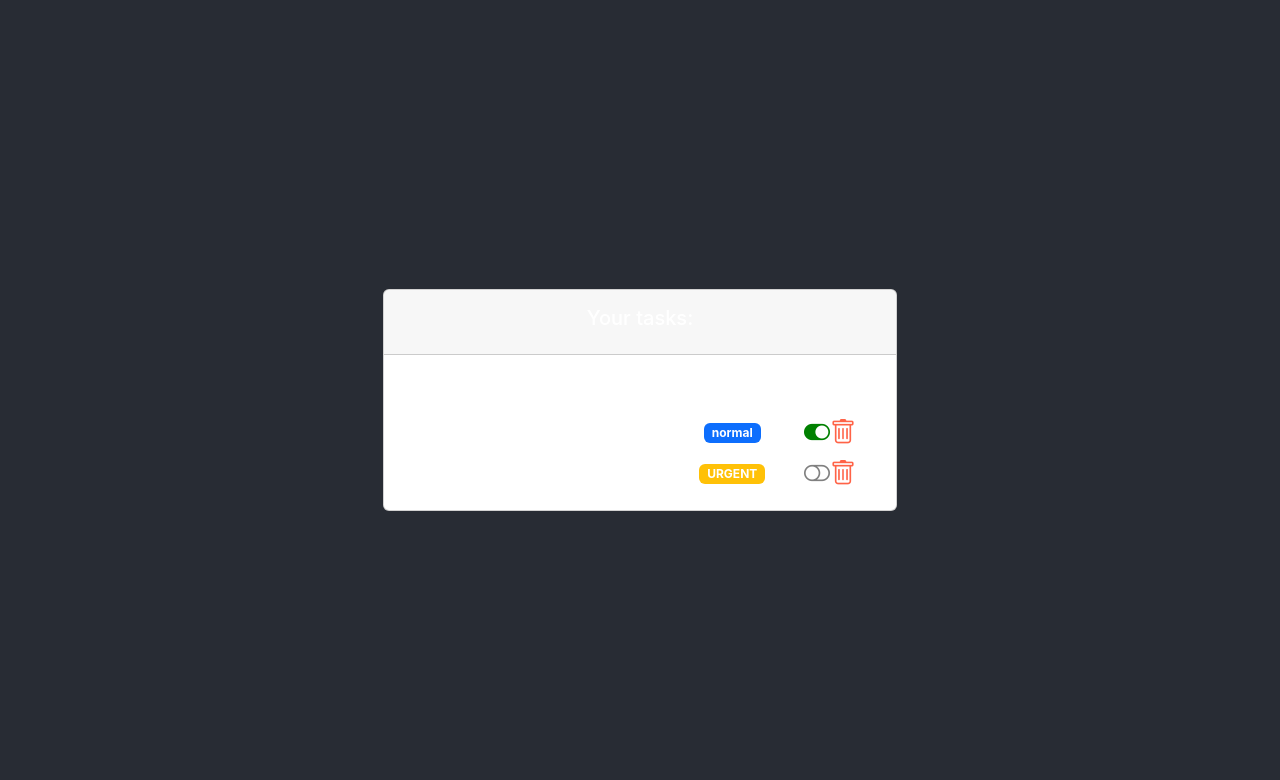
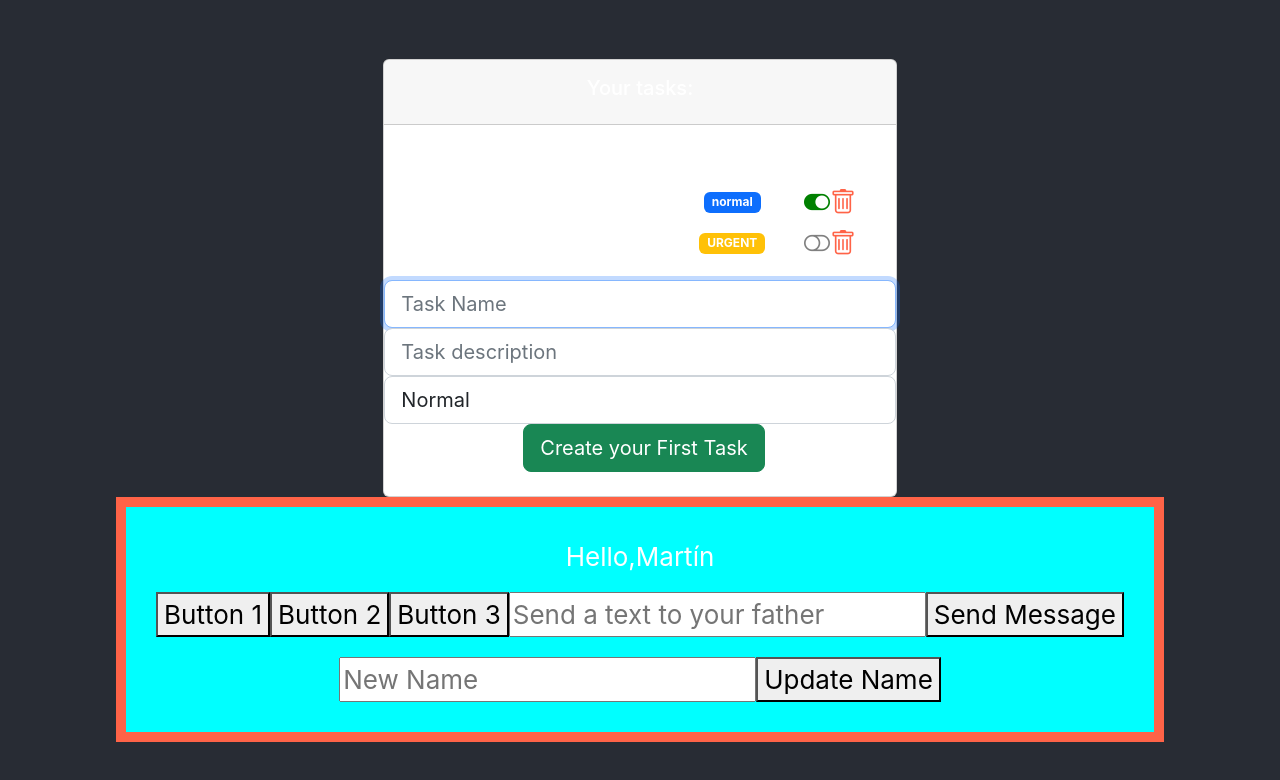
Before and after one commit to crccode/hello-world, a React (Create React App) app: page / in a window 1280 px wide. Shown: the top 780 px of the page. Built offline with nearby package versions, Linux system fonts and the light colour scheme.

Commit message:
TEORIA EVENTOS

```diff
--- a/src/App.js
+++ b/src/App.js
@@ -6,6 +6,7 @@ import Ejemplo2 from './hooks/Ejemplo2';
 import MiComponenteConContexto from './hooks/Ejemplo3';
 import Ejemplo4 from './hooks/Ejemplo4';
 import Greetingstyled from './components/pure/greetingStyled';
+import Father from './components/container/father';
 
 function App() {
   return (
@@ -22,6 +23,8 @@ function App() {
             </h2>
         </Ejemplo4>
         <Greetingstyled name="Marta"></Greetingstyled> */}
+        {/* Gestion eventoa */}
+        <Father></Father>
       </header>
     </div>
   );
--- /dev/null
+++ b/src/components/container/father.jsx
@@ -0,0 +1,23 @@
+import React, { useState } from 'react';
+import Child from '../pure/child';
+
+const Father = () => {
+
+    const [name, setName] = useState('Martín');
+
+    function showMessage (text){
+        alert(`Message received: ${text} `)
+    }
+
+    function updateName (newName){
+        setName(newName)
+    }
+
+    return (
+        <div style={{background: 'tomato', padding: '10px'}}>
+            <Child name={name} send={showMessage} update={updateName}></Child>
+        </div>
+    );
+}
+
+export default Father;
--- a/src/components/container/task_list.jsx
+++ b/src/components/container/task_list.jsx
@@ -1,6 +1,7 @@
 import React, { useState, useEffect } from 'react'
 import { LEVELS } from '../../models/levels.enum';
 import {Task} from "../../models/task.class";
+import Taskform from '../pure/forms/taskForm';
 import TaskComponent from '../pure/task';
 const TaskListComponent= () => {
 
@@ -25,7 +26,6 @@ const TaskListComponent= () => {
             console.log('TaskList component is going to unmount...')
         }
     }, [tasks])
-
 
     const changeCompleted = (id) => {
         console.log('Cambiar el estado de la tarea');
@@ -61,17 +61,15 @@ const TaskListComponent= () => {
                                         )
                                     }
                                 )}
-
                             </tbody>
                         </table>
                     </div>
+                    <Taskform></Taskform>
                 </div>
             </div>
         </div>
-      );
+    );
 
 };
 
-
-
 export default TaskListComponent;
--- /dev/null
+++ b/src/components/pure/child.jsx
@@ -0,0 +1,63 @@
+import React, { useRef } from 'react';
+
+/**
+ * Son prop mas especificos
+ * const Child = ({ name, send, update }) => {
+ * Son props de forma mas general
+ * const Child = (props) => {
+ */
+const Child = ({ name, send, update }) => {
+
+    const messageRef = useRef('')
+    const nameRef = useRef('')
+
+    function pressButton(){
+        const text = messageRef.current.value;
+        alert(`Text in Input: ${text}`);
+    }
+
+    function pressButtonParams(text){
+        alert(`Text: ${text}`);
+    }
+
+    function submitName(e){
+        e.preventDefault();
+        update(nameRef.current.value);
+    }
+
+    return (
+        <div style={{background: 'cyan', padding: '30px'}}>
+            <p onMouseOver={() => console.log('On Mouse Over')}>
+                Hello,{name}
+            </p>
+            <button onClick={() => console.log('Pressed Button 1')}>
+                Button 1
+            </button>
+            <button onClick={pressButton}>
+                Button 2
+            </button>
+            <button onClick={ () => pressButtonParams('Hello')}>
+                Button 3
+            </button>
+            <input
+                placeholder = 'Send a text to your father'
+                onFocus={() => console.log('Input Focused')}
+                onChange={(e) => console.log('Input changed:', e.target.value)}
+                onCopy={() => console.log('Copied text from Input') }
+                ref = {messageRef}
+                 />
+            <button onClick={() => send(messageRef.current.value)}>
+                Send Message
+            </button>
+            <div style={{marginTop: '20px'}}>
+                <form onSubmit={submitName}>
+                    <input ref={nameRef} placeholder='New Name' />
+                    <button type='submit'>Update Name</button>
+                </form>
+
+            </div>
+        </div>
+    );
+}
+
+export default Child;
--- /dev/null
+++ b/src/components/pure/forms/taskForm.jsx
@@ -0,0 +1,57 @@
+/**
+ * Este formulario tiene todos los campos necesarios para trabajar con datos
+ * Componentes Funcional con un hook de referencia
+ */
+
+import React, {useRef} from 'react';
+import PropTypes from 'prop-types';
+import { LEVELS } from '../../../models/levels.enum';
+import { Task } from '../../../models/task.class';
+
+const Taskform = ({add, length}) => {
+
+    const nameRef = useRef('');
+    const descriptionRef = useRef('');
+    const levelRef = useRef(LEVELS.NORMAL);
+
+    function addTask(e){
+        e.preventDefault();
+        const newTask = new Task(
+            nameRef.current.value,
+            descriptionRef.current.value,
+            false,
+            levelRef.current.value
+        );
+        add(newTask);
+    }
+
+    return (
+        <form onSubmit={addTask} className='d-flex justify-content-center align-items-center mb-4'>
+            <div className='form-outline flex-fill'>
+                <input ref={nameRef} id='inputName' type='text' className='form-control form-control-lg' required autoFocus placeholder='Task Name'/>
+                <input ref={descriptionRef} id='inputDescription' type='text' className='form-control form-control-lg' required placeholder='Task description'/>
+                <select className='form-control form-control-lg' ref={levelRef} defaultValue={LEVELS.NORMAL} id='selectLevel'>
+                    <option value={LEVELS.NORMAL}>
+                        Normal
+                    </option>
+                    <option value={LEVELS.URGENT}>
+                        Urgent
+                    </option>
+                    <option value={LEVELS.BLOCKING}>
+                        Blocking
+                    </option>
+                </select>
+                <button type='submit' className='btn btn-success btn-lg ms-2'>
+                    {length > 0 ? 'Add New Task' : 'Create your First Task'}
+                </button>
+            </div>
+        </form>
+    );
+}
+
+Taskform.protoTypes = {
+    add: PropTypes.func.isRequired,
+    length: PropTypes.number.isRequired
+}
+
+export default Taskform;
--- a/src/components/pure/task.jsx
+++ b/src/components/pure/task.jsx
@@ -13,7 +13,6 @@ const TaskComponent = ({ task }) => {
       }
   }, [task]);  //[task] Para que se ejecute solo una ves
   //}); esto es para que se ejecute para todos los cambios
-
 
    /**
      * Function that returns a Badge
@@ -57,8 +56,6 @@ const TaskComponent = ({ task }) => {
         }
     }
 
-
-
   return (
     <tr className='fw-normal'>
       <th>
```
Also changed, not shown: src/models/levels.enum.js (line endings or trailing spaces). Lines whose indentation alone changed are shown as unchanged.
